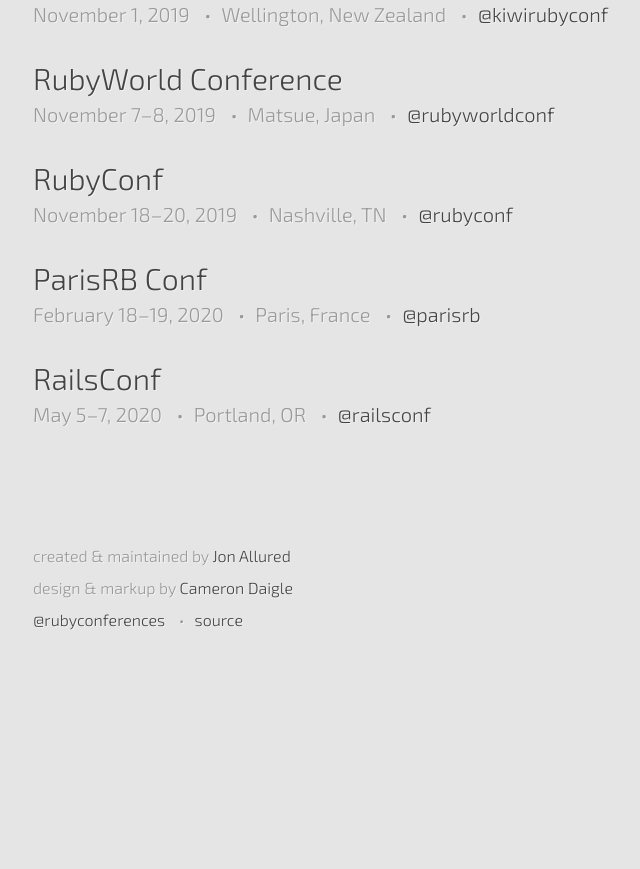
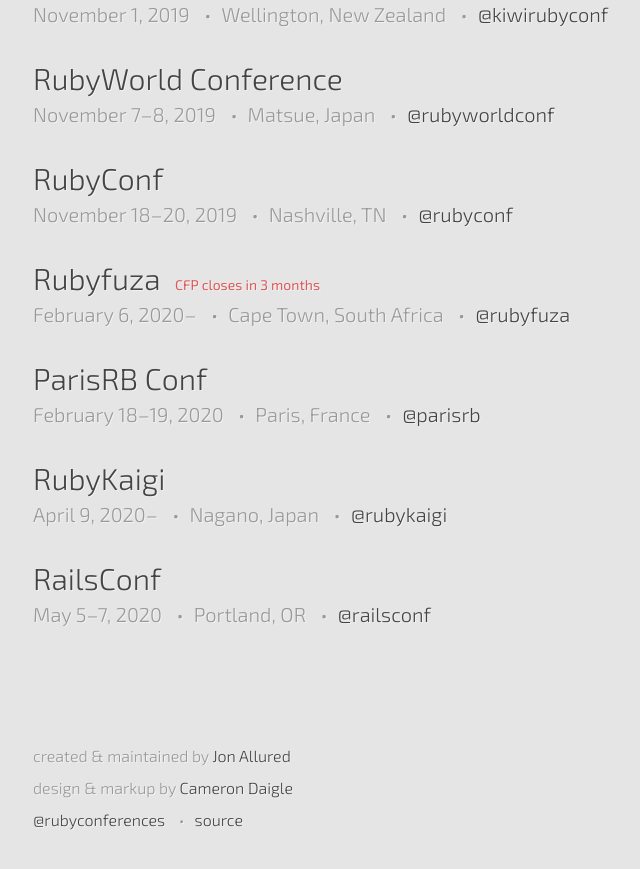
Before and after one commit to ruby-conferences/ruby-conferences.github.io, a Jekyll site: the page built from index.html, in a window 1280 px wide and 900 px high, scrolled down 1202 px. Shown: the top 869 px of the window, without its empty margins (207-847 px from the left). Built offline with Jekyll 4.4.1, drawn with Linux system fonts in a browser that asks for light colours; before the commit the page ends 1918 px from its top, so only the background shows below that.

Commit message:
August 2019 update

```diff
--- a/_data/conferences.yml
+++ b/_data/conferences.yml
@@ -1656,6 +1656,7 @@
   end_date: 2019-05-18
   url: https://balkanruby.com/
   twitter: balkanruby
+  video_link: https://www.youtube.com/playlist?list=PLAkGYJoUfB0vutEvm7Z2dcrxbtAQfPUSp
 
 - name: Pivorak Conf. 3.0
   location: Lviv, Ukraine
@@ -1684,6 +1685,7 @@
   end_date: 2019-06-22
   url: https://euruko2019.org/
   twitter: euruko
+  video_link: https://www.youtube.com/channel/UCWcOB8yVZDoPGdbvq8HR6IQ/videos
 
 - name: Brighton Ruby
   location: Brighton, UK
@@ -1709,6 +1711,7 @@
   twitter: rubyconftw
   cfp_phrase: CFP closes
   cfp_date: 2019-04-25
+  video_link: https://www.youtube.com/playlist?list=PLhKZ4RWngmpBgD6t068O_EZ4grSlUtl3Y
 
 - name: Southeast Ruby
   location: Nashville, Tennessee
@@ -1801,6 +1804,15 @@
   cfp_phrase: CFP closes
   cfp_date: 2019-08-07
 
+- name: Rubyfuza
+  location: Cape Town, South Africa
+  start_date: 06/02/2020
+  dates: "February 6-8, 2020"
+  url: http://www.rubyfuza.org
+  twitter: rubyfuza
+  cfp_phrase: "CFP closes"
+  cfp_date: "December 1, 2019"
+
 - name: ParisRB Conf
   location: Paris, France
   url: https://2020.rubyparis.org/
@@ -1808,6 +1820,13 @@
   end_date: 2020-02-19
   twitter: parisrb
 
+- name: RubyKaigi
+  location: Nagano, Japan
+  start_date: 09/04/2020
+  dates: "April 9-11, 2020"
+  url: https://rubykaigi.org/2020
+  twitter: rubykaigi
+
 - name: RailsConf
   location: Portland, OR
   start_date: 2020-05-05
```
